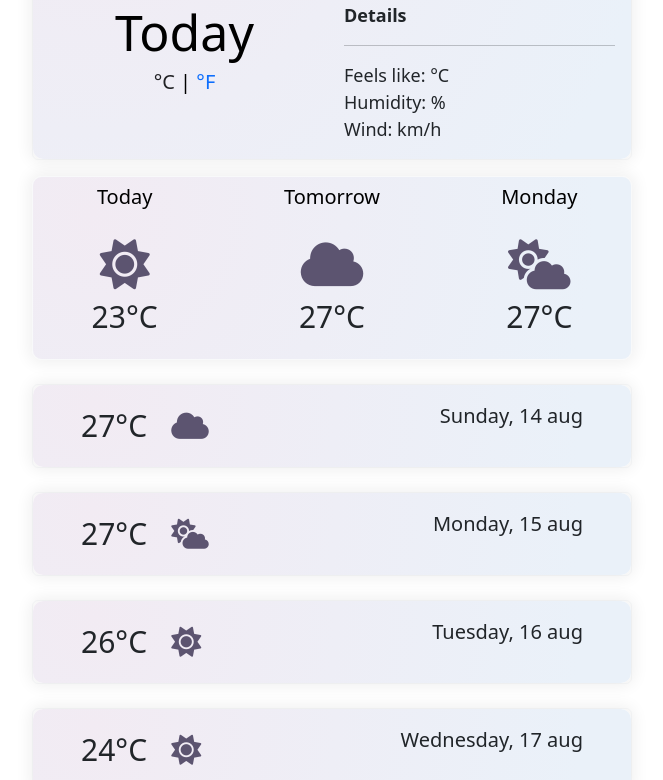
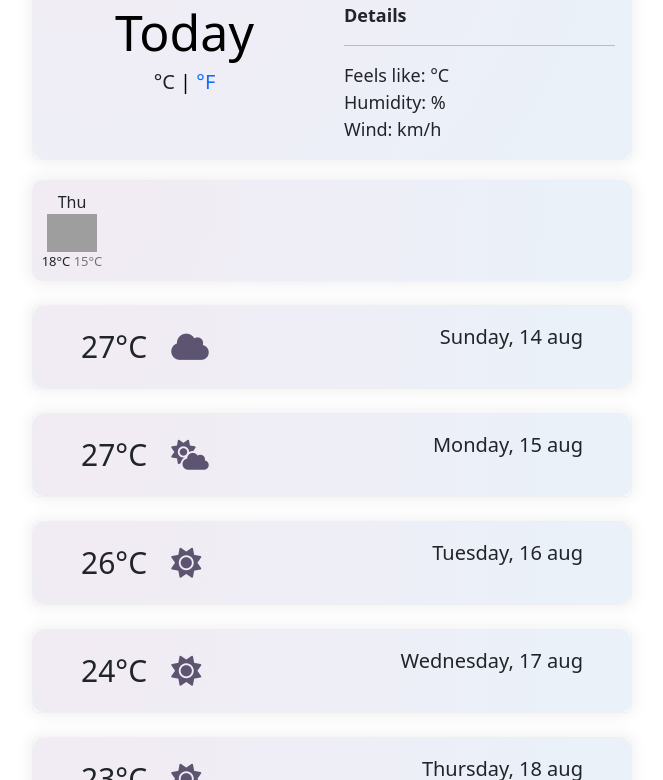
Before and after one commit to Karolinaa12/weather-app, a plain HTML site: page index.html in a window 1280 px wide. Shown: the part 320-1100 px from the top of the page, without its empty margins (308-971 px from the left). Drawn offline with nearby package versions, Linux system fonts and the light colour scheme; no server answers; grey boxes are pictures that could not be loaded; a web font is replaced by a local one.

Commit message:
Added html structure and css styling for forecast

```diff
--- a/index.html
+++ b/index.html
@@ -96,30 +96,30 @@
           </div>
         </div>
 
-        <div class="container text-center border-light card-body">
-          <div class="row">
-            <div class="col-4">
-              <h3><span class="days">Today</span></h3>
-              <i class="fa-solid fa-sun sun-today"></i>
 
 
-              <div class="temperature-other-days">23°C</div>
+        <div class="container  border-light card-body">
+          <div class="weather-forecast" id="forecast">
+            <div class="row">
+              <div class="col-2">
+                <div class="weather-forecast-date">
+                  Thu
+                </div>
+                <img src="http://openweathermap.org/img/wn/01d@2x.png"
+                width="50"/>
+                <div class="weather-forecast-temperature">
+                  <span class="weather-forecast-temperature-max">18°C</span>
+                  <span class="weather-forecast-temperature-min">15°C</span>
+                </div>
+              </div>
             </div>
-            <div class="col-4">
-              <h3><span class="days">Tomorrow</span></h3>
-              <i class="fa-solid fa-cloud"></i>
+          </div>
+              </div>
+          </div>
+        </div>
 
 
-              <div class="temperature-other-days">27°C</div>
-            </div>
-            <div class="col-4">
-              <h3><span class="days">Monday</span></h3>
-              <i class="fa-solid fa-cloud-sun"></i>
 
-              <div class="temperature-other-days">27°C</div>
-            </div>
-          </div>
-        </div>
         <br />
 
         <div class="card border-light">
--- a/src/index.js
+++ b/src/index.js
@@ -13,7 +13,7 @@ function formatDate(date) {
   let days = [
     "sunday",
     "monday",
-    "tueday",
+    "tuesday",
     "wednesday",
     "thursday",
     "friday",
--- a/src/styles.css
+++ b/src/styles.css
@@ -124,6 +124,29 @@ button:hover {
   cursor: default;
 }
 
+.weather-forecast {
+  margin-top: 20px;
+  text-align: center;
+}
+
+.weather-forecast-date {
+  font-size: 16px;
+  margin-top: 10px;
+}
+
+.weather-forecast-temperature {
+  font-size: 13px;
+  margin-bottom: 10px;
+}
+
+.weather-forecast-temperature-max {
+  color: #202124;
+}
+
+.weather-forecast-temperature-min {
+  color: #70757a;
+}
+
 .temperature-other-days {
   font-size: 30px;
   padding: 10px;
```
